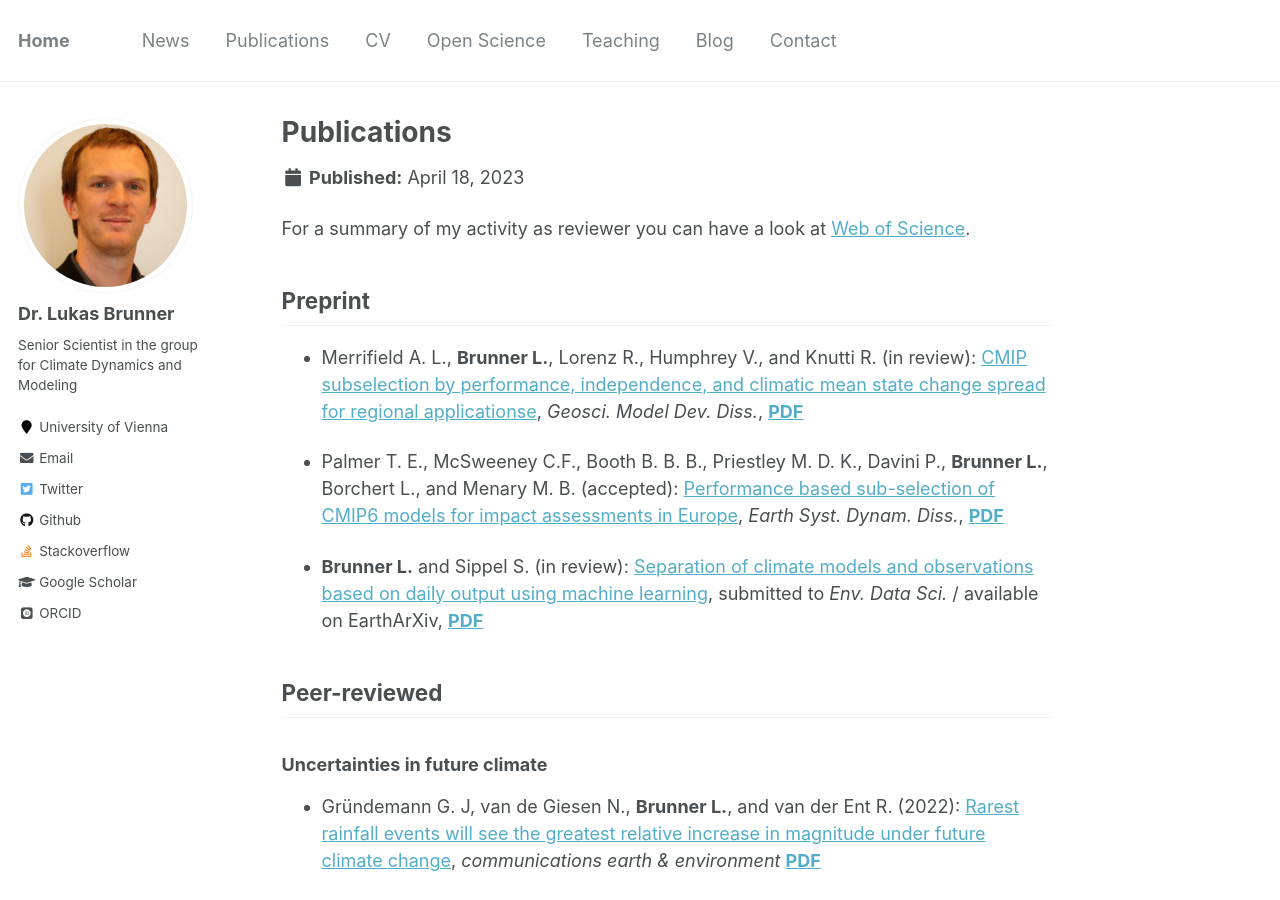
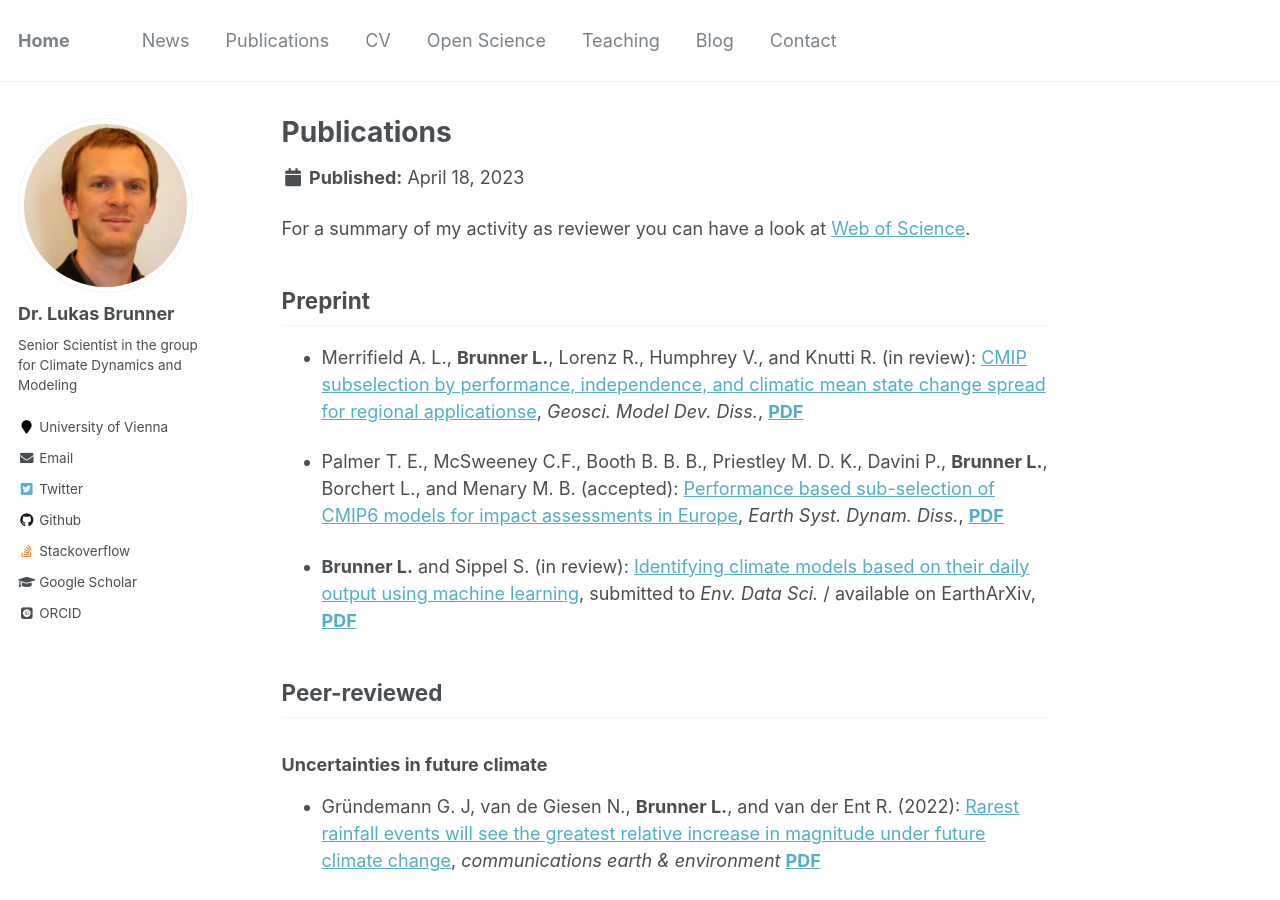
Before and after one commit to lukasbrunner/lukasbrunner.github.io, a Jekyll site: the page built from _publications/publications.md, in a window 1280 px wide and 900 px high. Built offline with Jekyll 4.4.1, drawn with Linux system fonts in a browser that asks for light colours; some web fonts are replaced.

Commit message:
Update title

```diff
--- a/_publications/publications.md
+++ b/_publications/publications.md
@@ -21,7 +21,8 @@ _Earth Syst. Dynam. Diss._,
 
 - **Brunner L.** and Sippel S. (in review):
 <a href="https://doi.org/10.31223/X53M0J" target="_blank">
-Separation of climate models and observations based on daily output using machine learning</a>,
+Identifying climate models based on their daily output using
+machine learning</a>,
 submitted to _Env. Data Sci._ / available on EarthArXiv,
 <a href="https://lukasbrunner.github.io/files/Brunner2022_EarthArxiv.pdf" target="_blank"><b>PDF</b></a>
 
```
